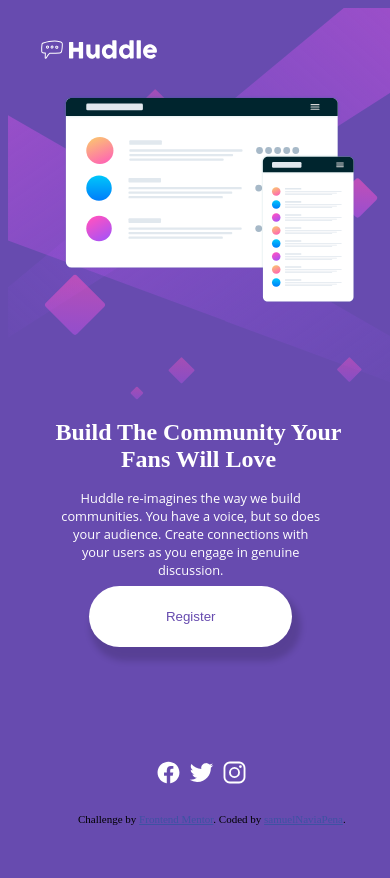
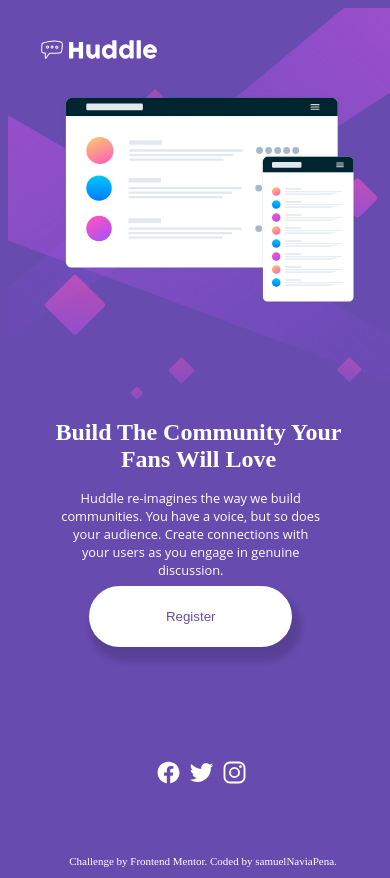
Before and after one commit to Samres27/practicaFaseWeb, a plain HTML site: page index.html in a window 390 px wide. Before the commit the page ends 852 px from the top, so only its background shows below. Drawn offline with nearby package versions, Linux system fonts and the light colour scheme; a web font is replaced by a local one.

Commit message:
feat: footer con la paleta de colores

```diff
--- a/index.html
+++ b/index.html
@@ -35,10 +35,13 @@
     </div>
 
   <footer>
-    <p class="attribution">
-      Challenge by <a href="https://www.frontendmentor.io?ref=challenge" target="_blank">Frontend Mentor</a>.
-      Coded by <a href="#">samuelNaviaPena</a>.
-    </p>
+    <div id="centrame">
+      <p class="attribution">
+        Challenge by <a href="https://www.frontendmentor.io?ref=challenge" target="_blank">Frontend Mentor</a>.
+        Coded by <a href="#">samuelNaviaPena</a>.
+      </p>
+    </div>
+
   </footer>
 </body>
 </html>
--- a/style.css
+++ b/style.css
@@ -8,8 +8,8 @@ body{
 
 }
 
-.attribution { font-size: 11px; text-align: center; }
-.attribution a { color: hsl(228, 45%, 44%); }
+.attribution { font-size: 11px; text-align: center;color: #FFFFFF; }
+.attribution a { color: #FFFFFF; text-decoration: none;}
 #imagenesVectoriales{
     height: 60%;
 }
@@ -78,9 +78,12 @@ body{
 
 }
 footer{
+    display: flex;
+    text-align: center;
+    justify-content: center;
+    width: 100%;
     position: absolute;
     top: 100%;
-    left: 25%;
 }
 #logos{
     position:absolute;
@@ -120,6 +123,10 @@ footer{
 /* parte responsive*/
 
 @media (max-width: 768px) {
+    #imagenesVectoriales {
+        width: 100%;
+        height: 48%;
+    }
     #fondoSVG{
         background-image: url(images/bg-mobile.svg);
         position: absolute;
@@ -176,10 +183,8 @@ footer{
         height: 25px;
         margin-right: 4px;
     }
-    footer{
-        position: absolute;
-        top: 95%;
-        left: 20%;
+    #centrame{
+        text-align: center;
     }
 
 }
```
